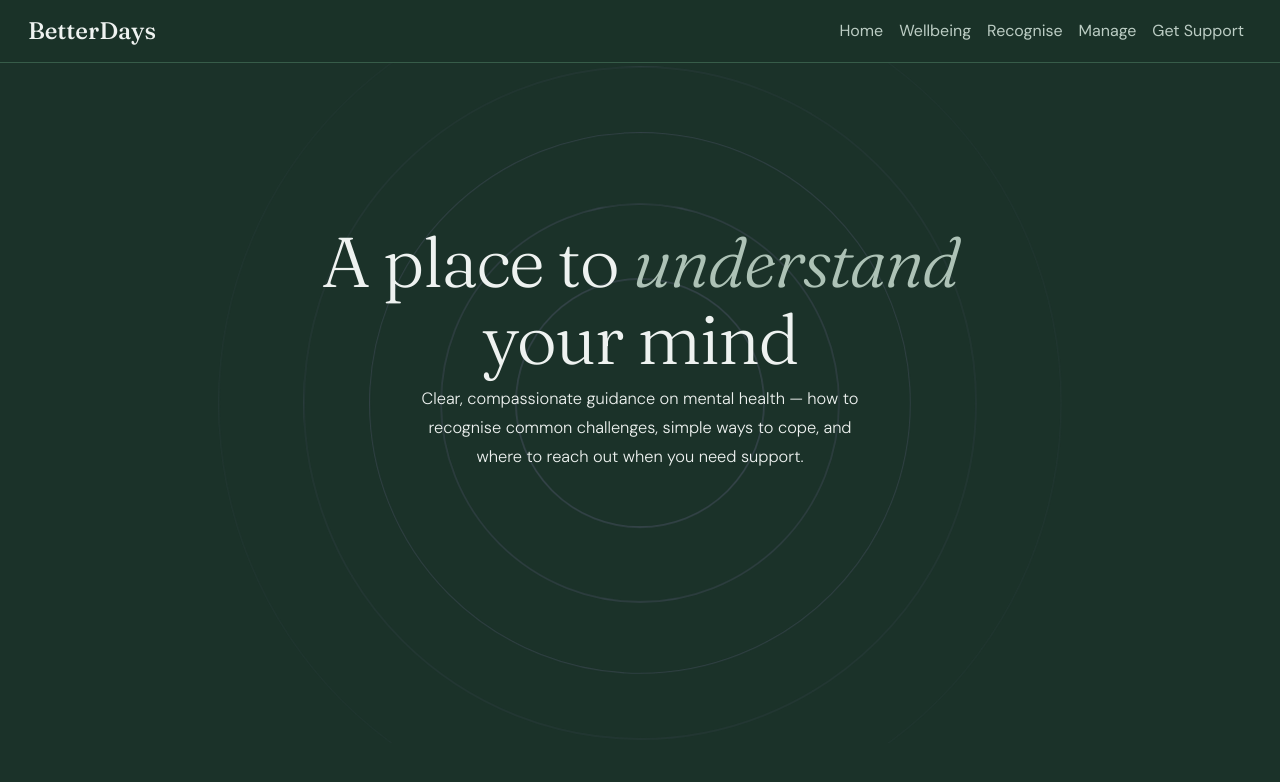
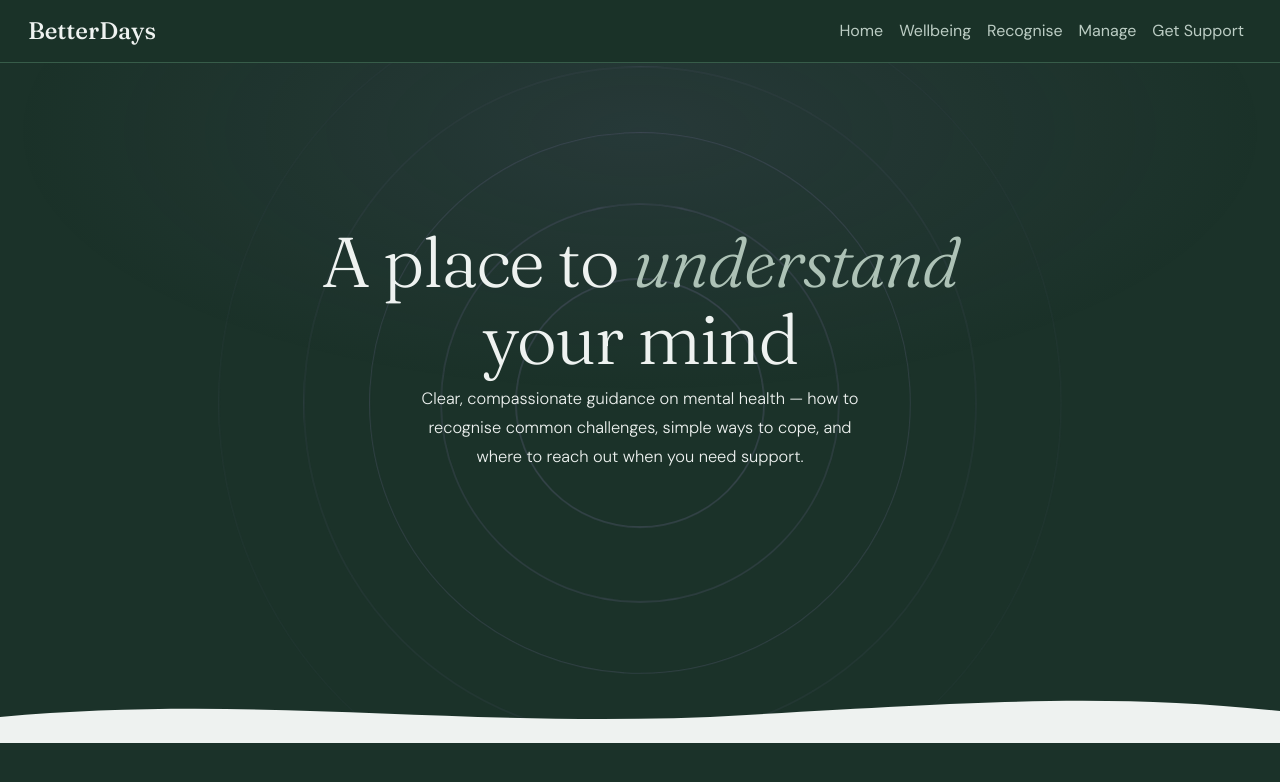
Before and after one commit to thomps-m/better-days, a plain HTML site: page index.html in a window 1280 px wide. Drawn offline with nearby package versions, Linux system fonts and the light colour scheme.

Commit message:
Add svg wave and halo design details to hero section

```diff
--- a/assets/css/styles.css
+++ b/assets/css/styles.css
@@ -95,6 +95,18 @@ nav {
   overflow: hidden;
   padding: 0.5rem 2rem 4rem;
 
+  /* Halo above hero rings */
+  &::after {
+    content: "";
+    position: absolute;
+    inset: 0;
+    background: radial-gradient(
+      ellipse 70% 55% at 50% 10%,
+      rgba(126, 108, 168, 0.12) 0%,
+      transparent 70%
+    );
+    pointer-events: none;
+  }
 }
 /* Hero background rings */
 .hero-rings {
@@ -203,6 +215,22 @@ nav {
   font-weight: 300;
   line-height: 1.75;
 }
+/* SVG wave section transition */
+.hero-wave {
+  position: absolute;
+  bottom: -2px;
+  left: 0;
+  right: 0;
+  line-height: 0;
+  z-index: 2;
+
+  & svg {
+    display: block;
+  width: 100%;
+  height: 4.5rem;
+  }
+}
+
 /* MEDIA QUERIES */
 @media (prefers-reduced-motion: reduce) {
   .hero-rings {
```
